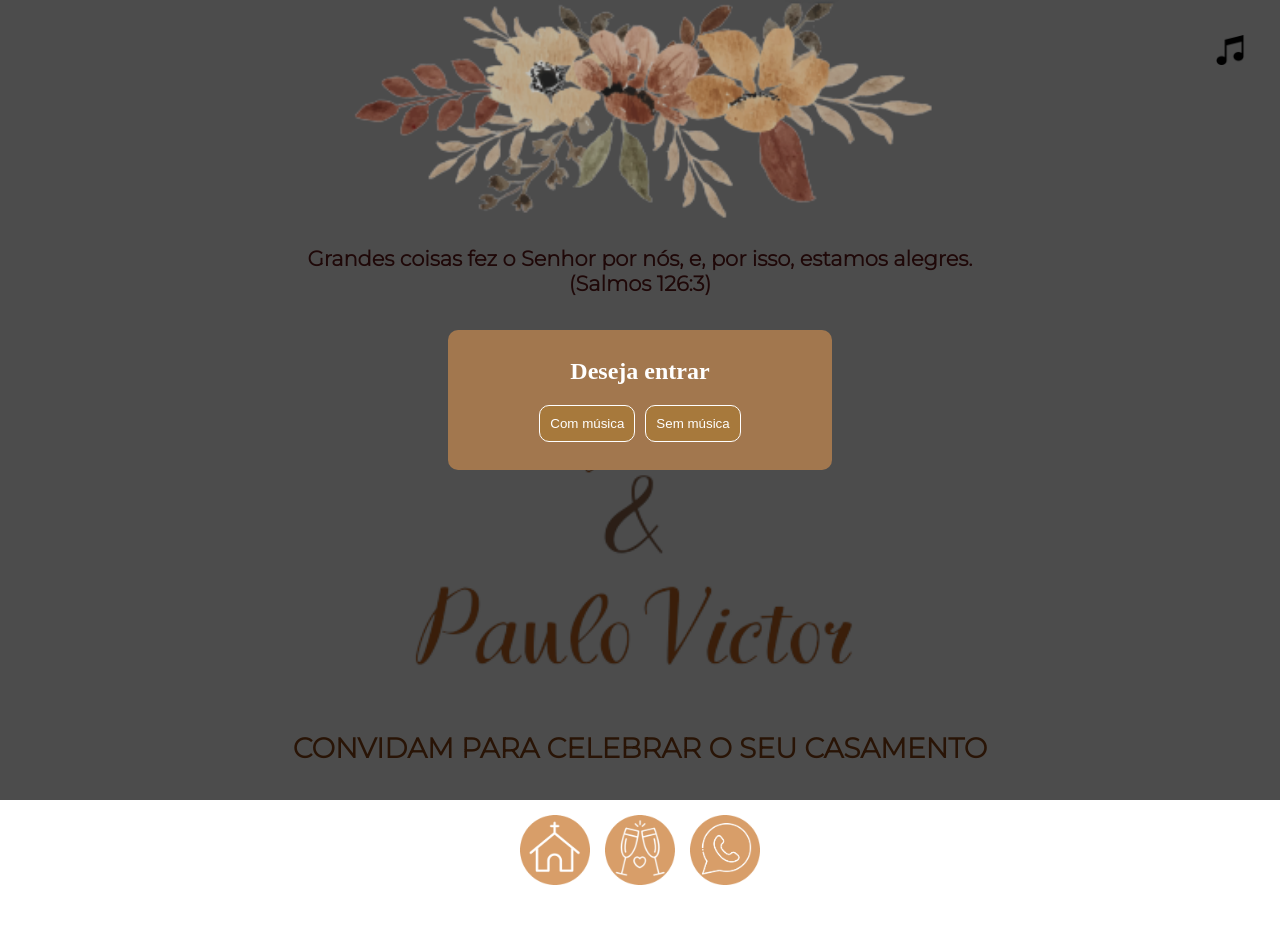
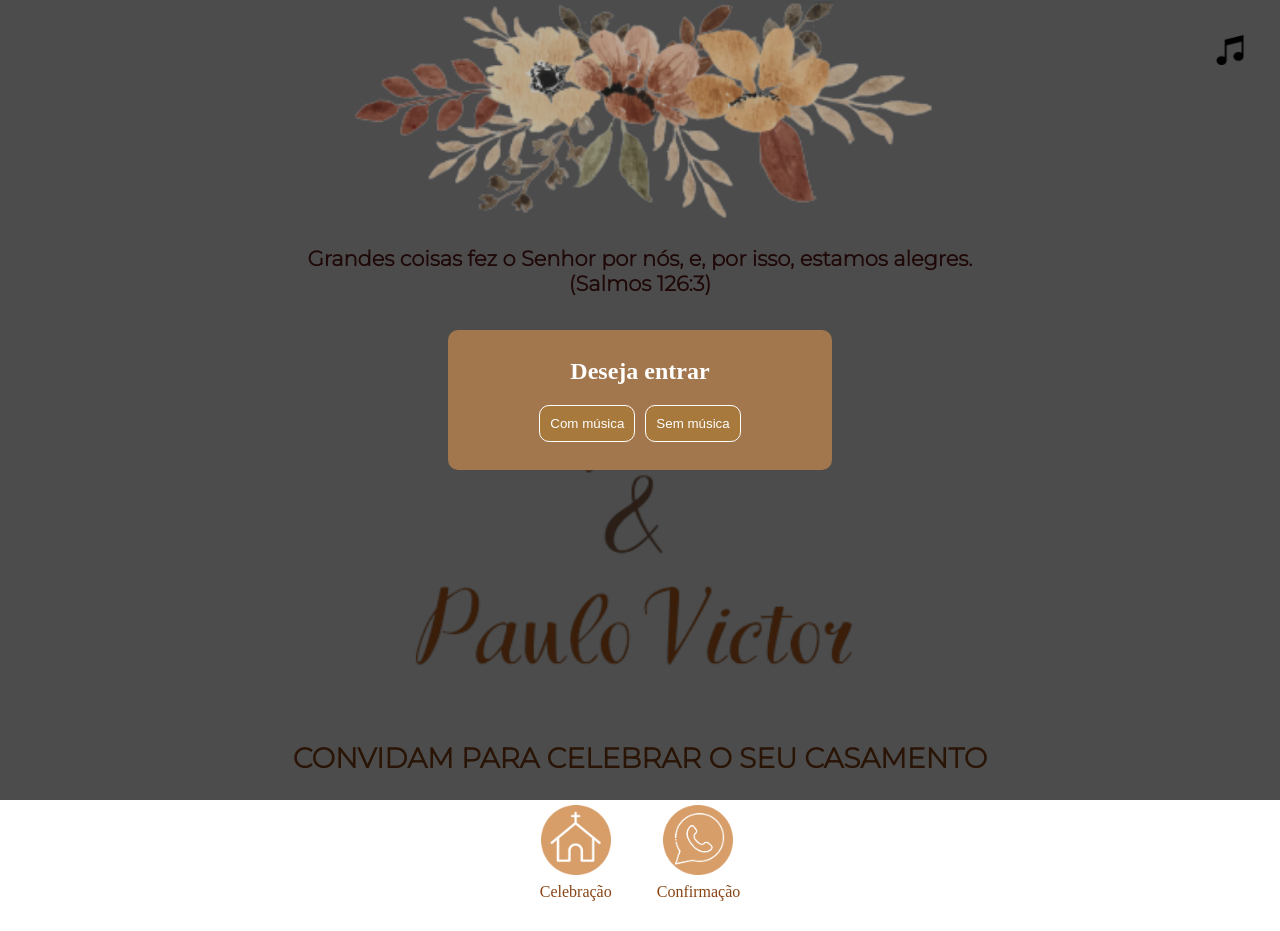
Before and after one commit to PauloCesarCR/Casamento_Invite, a React (Vite) app: page / in a window 1280 px wide. Built offline with nearby package versions, Linux system fonts and the light colour scheme.

Commit message:
adiciona fonte eb garamond e link para whatsapp

```diff
--- a/src/components/Mapa/index.jsx
+++ b/src/components/Mapa/index.jsx
@@ -3,6 +3,7 @@ import './style.css'
 function Mapa({localLink}){
     return (
         <div className='mapa'>
+            <div className='seta'></div>
             <iframe src={localLink} width="100%" height="100%" loading="lazy"/>
         </div>
     )
--- a/src/components/Mapa/style.css
+++ b/src/components/Mapa/style.css
@@ -1,7 +1,17 @@
 .mapa {
     margin: 0;
-    border: 3px solid rgb(141, 80, 27);
+    border: 5px solid #d89e69;
+    position: relative;
 
+}
+
+.seta {
+    position: absolute;
+    left: 75px;
+    top: -17px;
+    border-left: 15px solid transparent;
+    border-right: 15px solid transparent;
+    border-bottom: 17px solid  #d89e69
 }
 @media screen and (min-width: 800px) {
     .mapa {
--- a/src/pages/InvitePage/index.jsx
+++ b/src/pages/InvitePage/index.jsx
@@ -1,4 +1,4 @@
-import { useEffect, useRef, useState } from 'react'
+import { useRef, useState } from 'react'
 import './style.css'
 import music from '../../assets/music.mp3'
 import ModalAudio from '../../components/ModalAudio'
@@ -6,16 +6,18 @@ import flores from '../../assets/flores.png'
 import pvENoivaImg from '../../assets/pvenoiva.png'
 import musicaIcon from '../../assets/musicaIcon.png'
 import cerimoniaImg from '../../assets/igreja.png'
-import recepcaoImg from '../../assets/recepcao.png'
 import confirmacaoImg from '../../assets/confirmacao.png'
 import Mapa from '../../components/Mapa'
-import flores2 from '../../assets/flores2.png'
-import MensagensModal from '../../components/MensagensModal'
+import { useNavigate } from 'react-router-dom'
+
+
 function InvitePage() {
+  const navigate = useNavigate()
   const musicRef = useRef(null)
   const [showModal, setShowModal] = useState(true)
   const [mapOpen, setMapOpen] = useState(false)
   const [confirmOpen, setConfirmOpen] = useState(false)
+
   function StopOrPlayMusic(){
     if(!musicRef.current.src){
       musicRef.current.src = music
@@ -26,6 +28,14 @@ function InvitePage() {
     }
     musicRef.current.pause()
   }
+
+  function enviarMsgWhatsapp(){
+    const text = "https://api.whatsapp.com/send?phone=5521966402513&text=Ol%C3%A1,%20sou%20(Seu%20nome)%20e%20quero%20confirmar%20minha%20presen%C3%A7a%20no%20casamento%20da%20Lydia%20e%20Paulo%20Victor."
+    const newTab = window.open(text, '_blank');
+    newTab.focus();
+  }
+
+
   return (
     <>
     <div className="container">
@@ -37,21 +47,17 @@ function InvitePage() {
               <h3 className='versiculo'>Grandes coisas fez o Senhor por nós, e, por isso, estamos alegres.<br/>(Salmos 126:3)</h3>
               <img className='img-noivos' src={pvENoivaImg} />
               <h3 className='invite-h3'>CONVIDAM PARA CELEBRAR O SEU CASAMENTO</h3>
-              <span></span>
-              <span></span>
             </div>
 
             <div className='infos-container'>
               <div className='icons'>
                 <div className='cerimonia'>
                   <img onClick={()=> setMapOpen(!mapOpen)} src={cerimoniaImg} />
+                  <span>Celebração</span>
                 </div>
-                <div>
-                  <img src={recepcaoImg} />
-                  <span></span>
-                </div>
-                <div>
-                  <img onClick={()=> setConfirmOpen(!confirmOpen)} src={confirmacaoImg} />
+                <div className='confirmacao'>
+                  <img onClick={()=>  enviarMsgWhatsapp()} src={confirmacaoImg} />
+                  <span>Confirmação</span>
                 </div>
               </div>
               {mapOpen && <Mapa localLink={"https://www.google.com/maps/embed?pb=!1m18!1m12!1m3!1d3676.935704698311!2d-43.337612225434754!3d-22.841868135552723!2m3!1f0!2f0!3f0!3m2!1i1024!2i768!4f13.1!3m3!1m2!1s0x9963519a8bb29f%3A0xe9da8c2a33b76399!2sEstr.%20do%20Col%C3%A9gio%2C%2065%20-%20Col%C3%A9gio%2C%20Rio%20de%20Janeiro%20-%20RJ%2C%2021235-280!5e0!3m2!1spt-BR!2sbr!4v1693414644847!5m2!1spt-BR!2sbr"} />}
--- a/src/pages/InvitePage/style.css
+++ b/src/pages/InvitePage/style.css
@@ -1,11 +1,11 @@
 @import url('https://fonts.googleapis.com/css2?family=Montserrat:wght@300&family=Roboto:wght@100&display=swap');
+@import url('https://fonts.googleapis.com/css2?family=EB+Garamond&family=Montserrat:wght@300&family=Roboto:wght@100&display=swap');
 
 .container {
     display: flex;
     flex-direction: column;
     justify-content: center;
     height: 100%;
-
     position: relative;
 }
 .music-icon {
@@ -41,23 +41,23 @@ section, .infos-casamento {
 }
 
 .invite-h3 {
-    font-family: 'Montserrat', sans-serif;
+    font-family: 'EB Garamond', serif;
     text-align: center;
     color: rgb(137, 68, 19);
-    font-size: 16px;
-    margin: 0px 30px;
+    font-size: 15px;
+    margin: 10px 30px;
 }
 .infos-container {
     display: flex;
     flex-direction: column;
     margin-top: 15px;
-    gap: 15px;
+    gap: 35px;
     margin-bottom: 30px;
 }
 .icons {
     display: flex;
     justify-content: center;
-    gap: 15px;
+    gap: 45px;
 }
 .icons img:hover {
     opacity: 0.8;
@@ -69,6 +69,15 @@ section, .infos-casamento {
 
 .opacityModal {
     opacity: 0.7;
+}
+
+.cerimonia,.confirmacao {
+    display: flex;
+    flex-direction: column;
+    justify-content: center;
+    align-items: center;
+    gap: 8px;
+    color: rgb(137, 68, 19);;
 }
 @media screen and (min-width: 800px) {
 
```
Also changed, not shown: src/assets/background.png (added).
